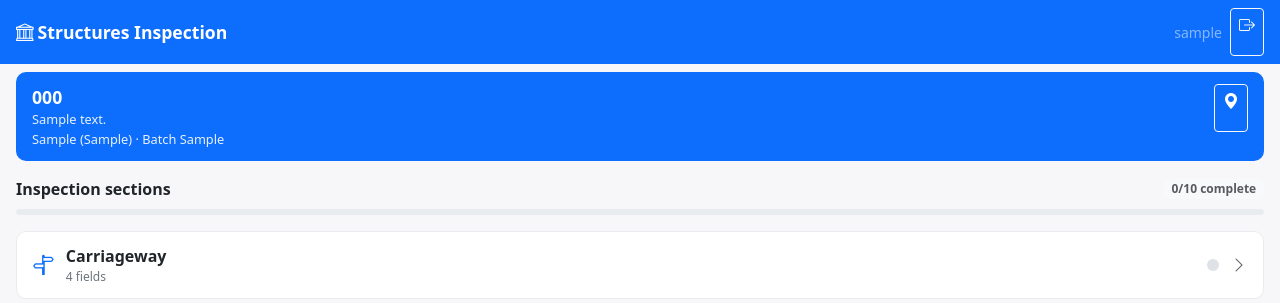
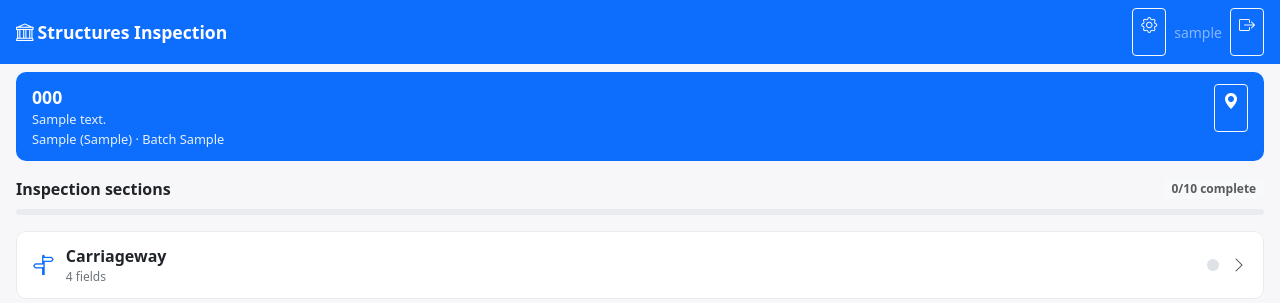
Before and after one commit to gilbertopir/structures-app, a Django app: page /asset/000/ in a window 1280 px wide. Shown: the top 303 px of the page. Run offline with Django 5.2, Linux system fonts and the light colour scheme; a user stored in the database is signed in; tables that the repository leaves empty hold one stand-in row (values such as "Sample post").

```diff
--- a/structures/templates/base.html
+++ b/structures/templates/base.html
@@ -144,6 +144,12 @@
             <i class="bi bi-bank me-1"></i>Structures Inspection
         </a>
         <div class="d-flex align-items-center gap-2">
+            {% if user.is_superuser %}
+            <a href="{% url 'admin:index' %}" class="btn btn-outline-light btn-sm py-1"
+               title="Django admin">
+                <i class="bi bi-gear"></i>
+            </a>
+            {% endif %}
             <span class="text-white-50 small">{{ user.username }}</span>
             <a href="{% url 'logout' %}" class="btn btn-outline-light btn-sm py-1">
                 <i class="bi bi-box-arrow-right"></i>
```
